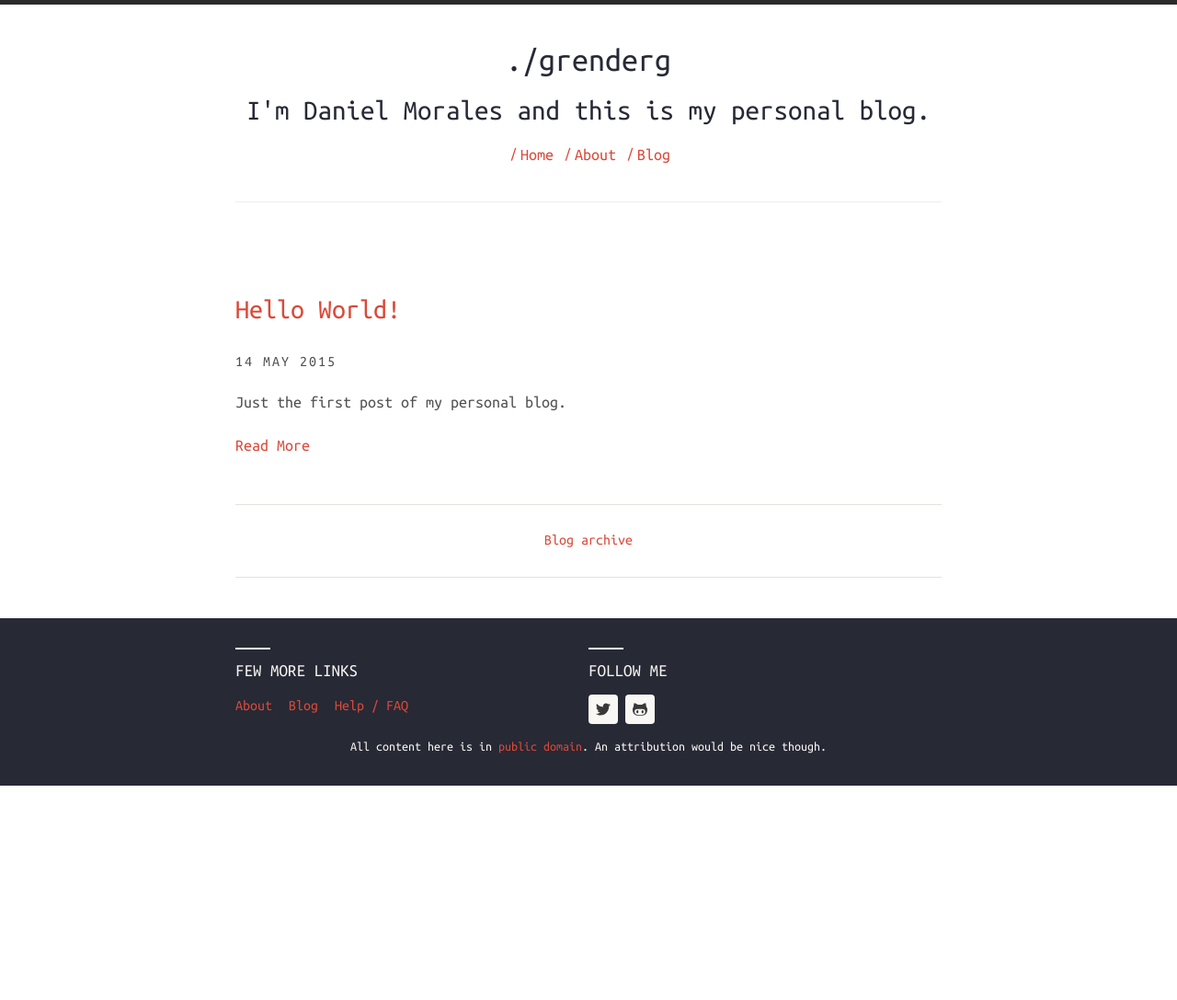
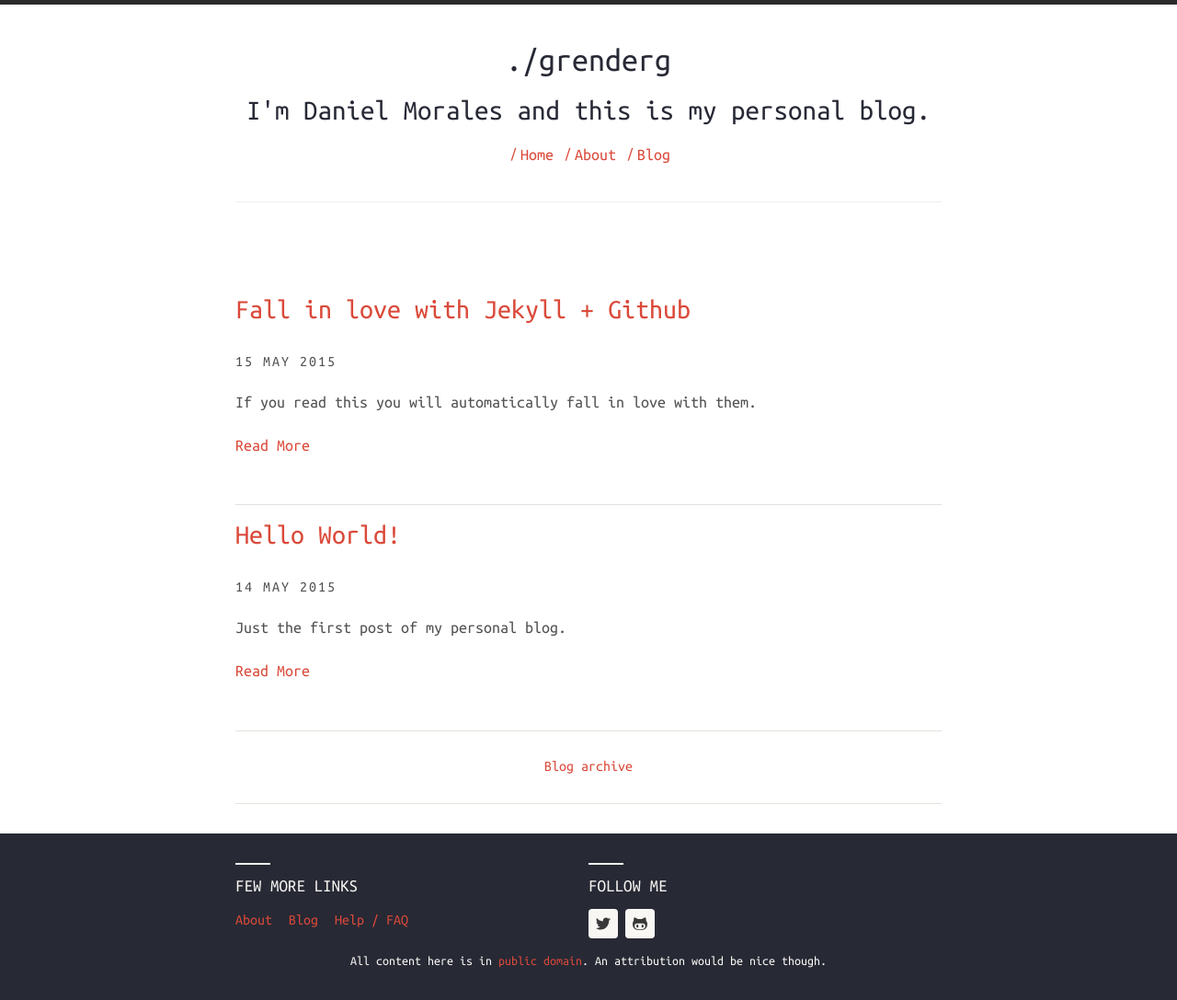
Before and after one commit to GrenderG/grenderg.github.io, a Jekyll site: the page built from index.html, in a window 1280 px wide. Shown: the whole page at 92% size. Built offline with Jekyll 4.4.1, drawn with Linux system fonts in a browser that asks for light colours; nearby versions of some CDN libraries; a file with an impossible date is left out; before the commit the page ends 900 px from its top, so only the background shows below that.

Commit message:
Update and rename 2015-05-15-your-filename.md to 2015-05-15-jekyll_github.md

```diff
--- a/_posts/2015-05-15-your-filename.md
+++ b/_posts/2015-05-15-jekyll_github.md
@@ -2,7 +2,7 @@
 published: true
 layout: post
 title: Fall in love with Jekyll + Github
-date: {}
+date: 2015-05-15 18:18:00
 description: If you read this you will automatically fall in love with them.
 categories:
   - jekyll
```
